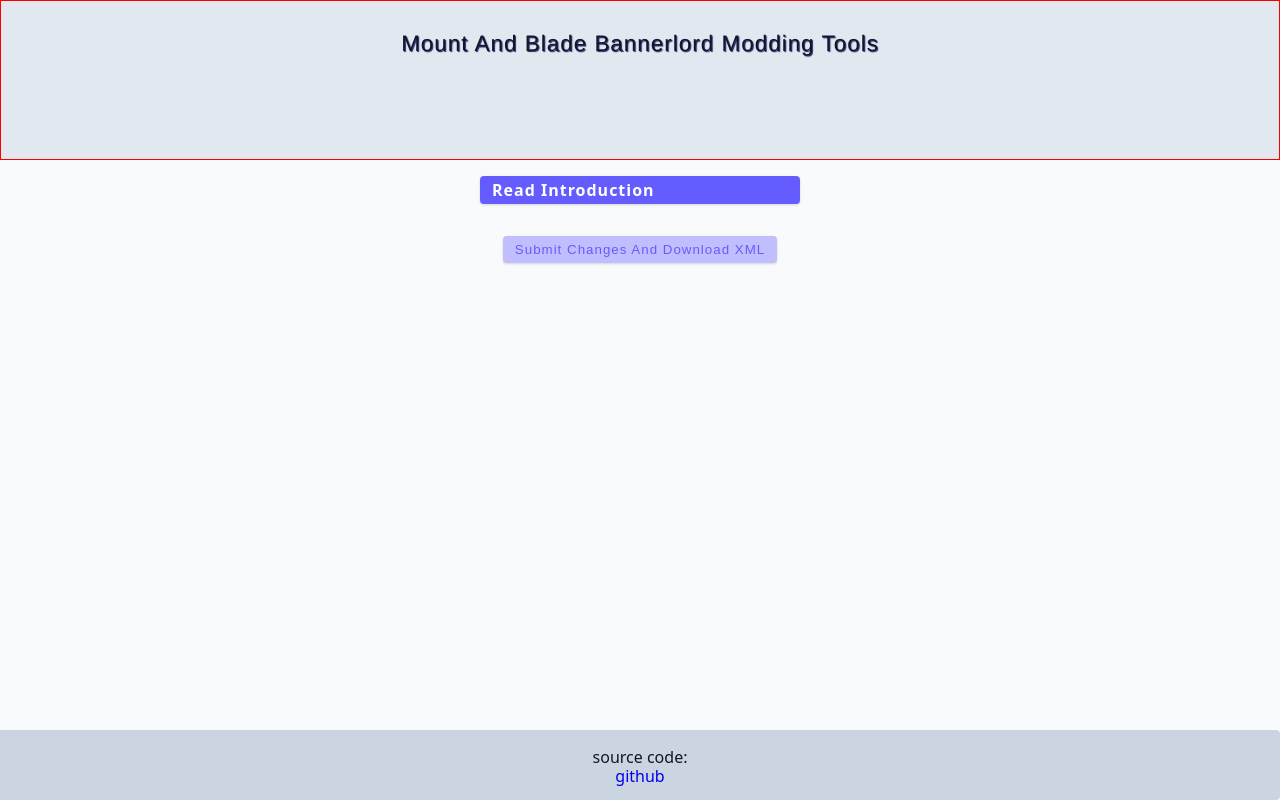
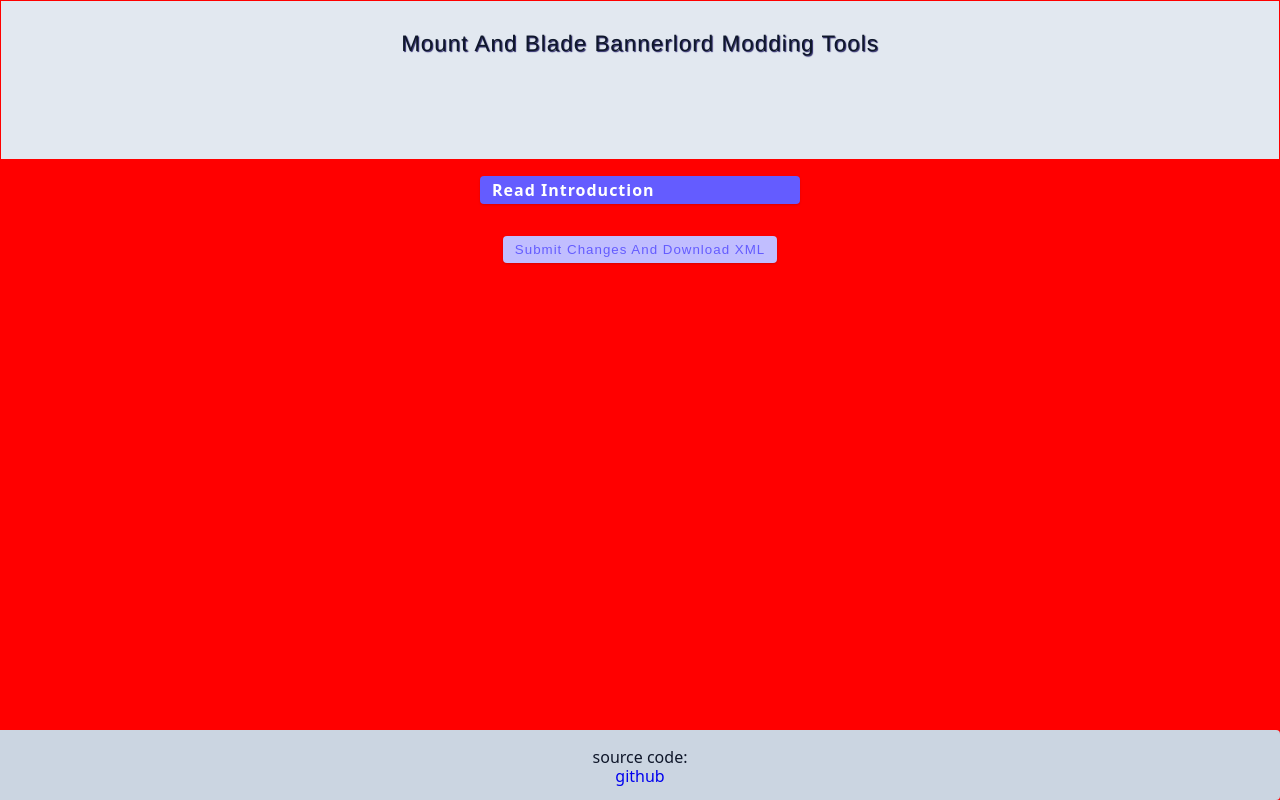
Before and after one commit to DavidArabuli/BannerlordModdingAppPHP, a PHP site: page / in a window 1280 px wide. Run offline with PHP 8.4, Linux system fonts and the light colour scheme.

Commit message:
testing deployed app  pulls

```diff
--- a/public/css/style.css
+++ b/public/css/style.css
@@ -96,8 +96,8 @@
     display: flex;
     flex-direction: column;
 
-    background: var(--backgroundColor);
-    /* background-color: red; */
+    /* background: var(--backgroundColor); */
+    background-color: red;
     font-family: system-ui, -apple-system, BlinkMacSystemFont, "Segoe UI", Roboto,
       Oxygen, Ubuntu, Cantarell, "Open Sans", "Helvetica Neue", sans-serif;
     font-weight: 400;
```
